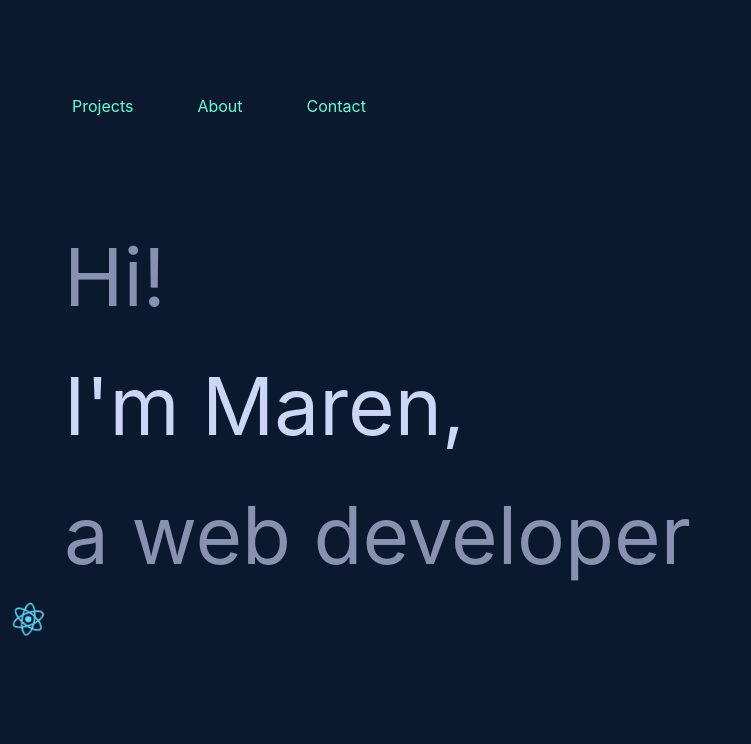
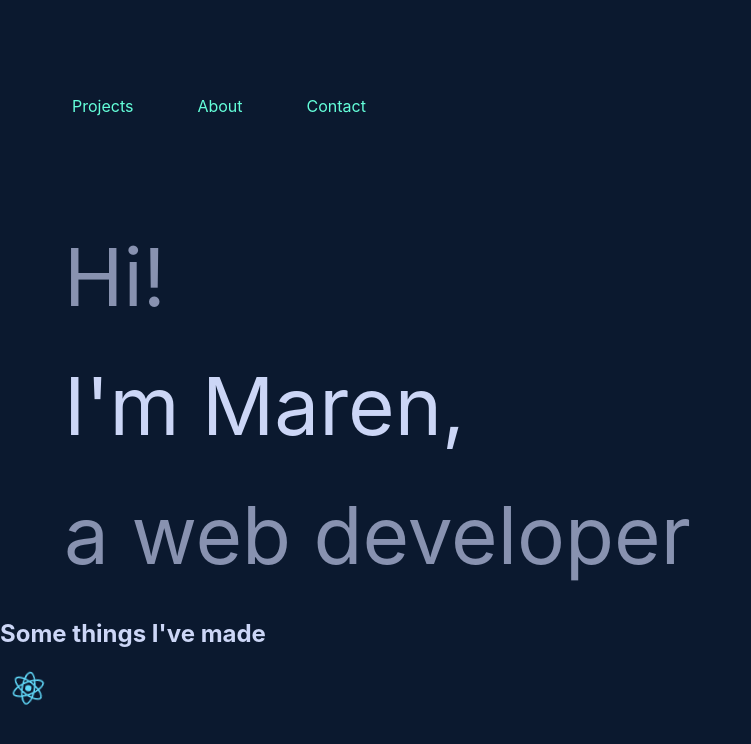
Before and after one commit to Zohla/react_portfolio, a React (Create React App) app: page / in a window 1280 px wide. Shown: the top 744 px of the page, without its empty margins (0-751 px from the left). Built offline with nearby package versions, Linux system fonts and the light colour scheme.

Commit message:
add .circleCI folder and yml file

```diff
--- a/src/App.js
+++ b/src/App.js
@@ -2,11 +2,13 @@ import logo from "./logo.svg";
 import "./App.css";
 import Header from "./components/Header";
 import Intro from "./components/Intro";
+import Projects from "./components/Projects";
 function App() {
   return (
     <div className="App">
       <Header />
       <Intro />
+      <Projects />
 
       <img src={logo} className="App-logo" alt="logo" />
     </div>
--- /dev/null
+++ b/src/components/Projects.js
@@ -0,0 +1,4 @@
+function Projects() {
+  return <h2>Some things I've made</h2>;
+}
+export default Projects;
```
Also changed, not shown: .circleci/config.yml (added).
